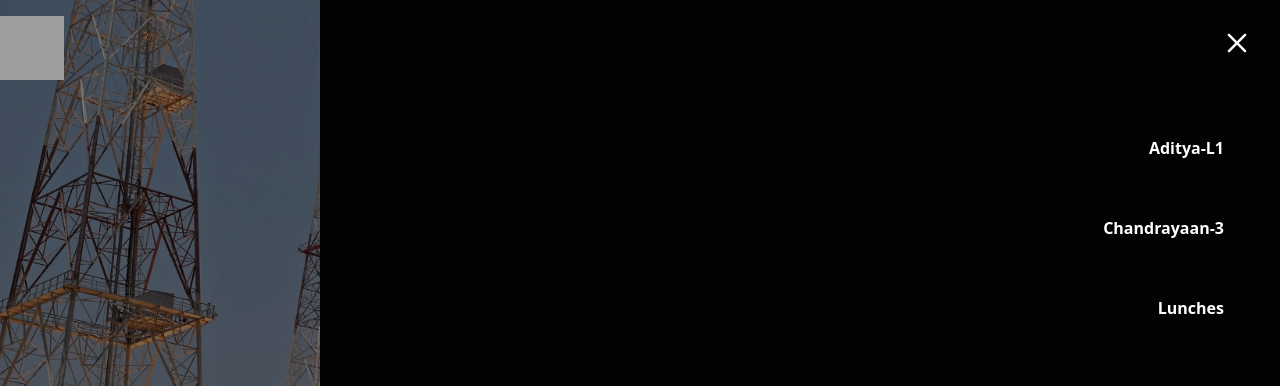
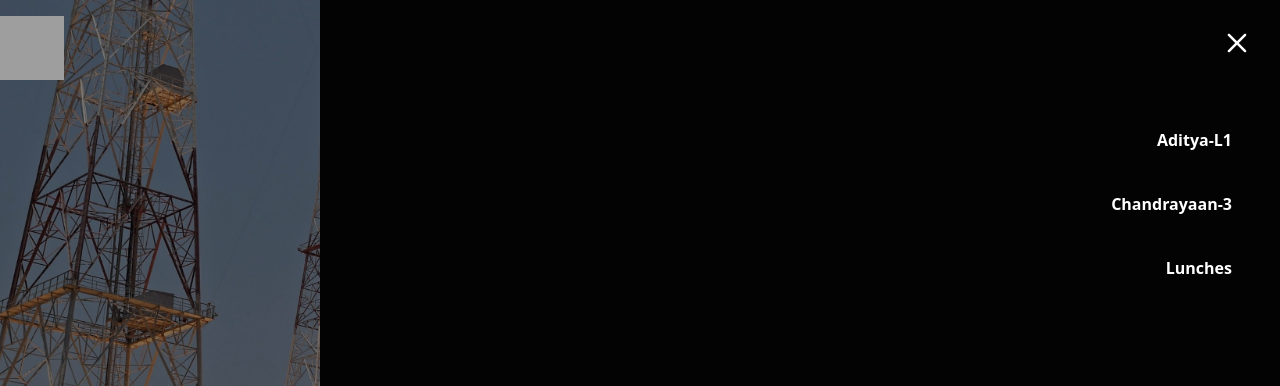
Before and after one commit to SmitDasadia/isrov2.0, a Next.js app: page / in a window 1280 px wide. Both pictures are taken after a click on the button 1240 px from the left and 37 px from the top of the page. Shown: the top 386 px of the page. Built offline with nearby package versions, Linux system fonts and the light colour scheme; grey boxes are pictures that could not be loaded.

Commit message:
Update Navbar

```diff
--- a/components/Navbar.tsx
+++ b/components/Navbar.tsx
@@ -71,12 +71,13 @@ const Navbar: React.FC = () => {
                   <Link
                     href={link.route}
                     key={link.label}
-                    className={`relative flex justify-end gap-2 rounded-br-2xl p-4 ${
+                    onClick={closeMenu}
+                    className={`relative flex justify-end rounded-br-2xl p-2 ${
                       isActive ? " text-white " : "text-white hover:underline"
                     }`}
                   >
-                    <div className="flex items-center gap-5 font-bold">
-                      <div className="font-bold ">{link.label}</div>
+                    <div className="flex items-center gap-1 font-bold">
+                      <div className="font-bold text-32xl">{link.label}</div>
                     </div>
                   </Link>
                 );
```
